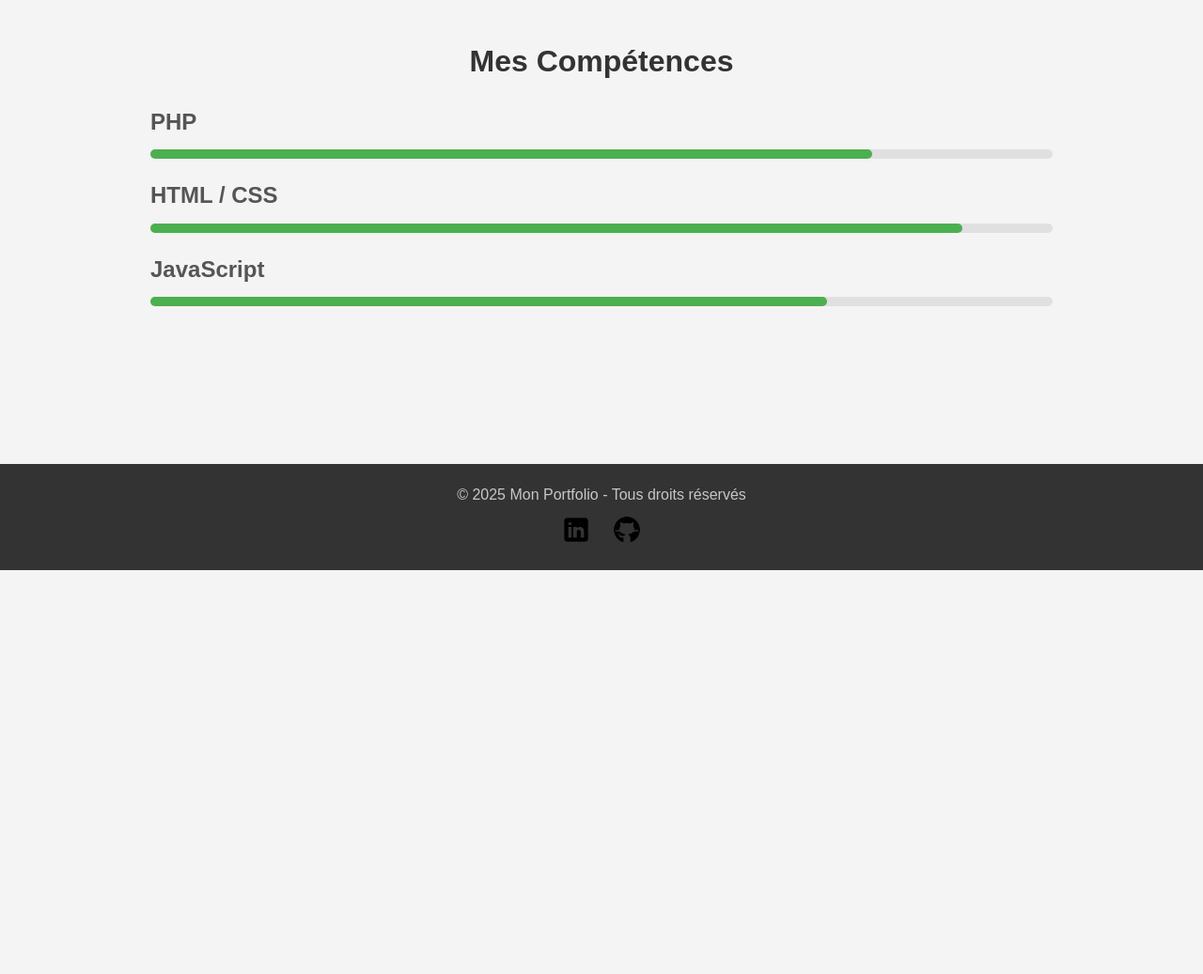
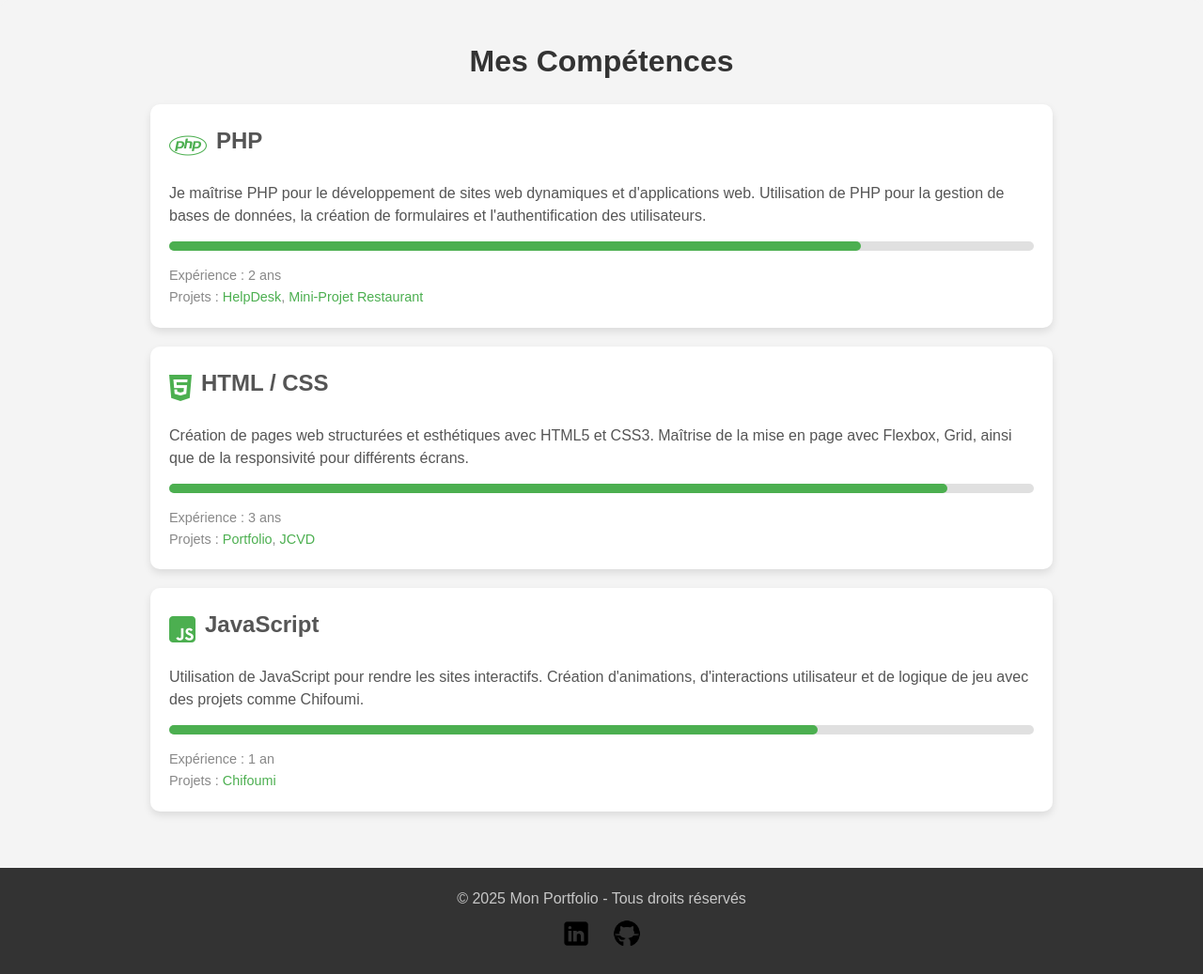
Before and after one commit to BobZouille57/PortFolio, a PHP site: page /skills.php in a window 1280 px wide. Shown: the part 193-1230 px from the top of the page at 94% size. Before the commit the page ends 800 px from the top, so only its background shows below. Run offline with PHP 8.4, Linux system fonts and the light colour scheme; some libraries are stand-ins or nearby versions.

Commit message:
v2 skills

```diff
--- a/assets/css/skills.css
+++ b/assets/css/skills.css
@@ -2,12 +2,35 @@
     text-align: center;
     padding: 40px;
     background-color: #f4f4f4;
+    border-radius: 10px;
 }
 
 .skill {
     width: 80%;
     margin: 20px auto;
     text-align: left;
+    background: white;
+    border-radius: 10px;
+    box-shadow: 0 4px 8px rgba(0, 0, 0, 0.1);
+    padding: 20px;
+    transition: transform 0.3s ease, box-shadow 0.3s ease;
+}
+
+.skill:hover {
+    transform: translateY(-10px);
+    box-shadow: 0 8px 16px rgba(0, 0, 0, 0.2);
+}
+
+.skill-header {
+    display: flex;
+    align-items: center;
+    margin-bottom: 15px;
+}
+
+.skill-header i {
+    font-size: 2rem;
+    margin-right: 10px;
+    color: #4CAF50;
 }
 
 .skill h3 {
@@ -15,10 +38,18 @@
     margin-bottom: 10px;
 }
 
+.skill-description {
+    font-size: 1rem;
+    color: #555;
+    margin-bottom: 15px;
+    line-height: 1.5;
+}
+
 .progress-bar {
     background-color: #e0e0e0;
     border-radius: 5px;
     height: 10px;
+    margin-bottom: 15px;
 }
 
 .progress {
@@ -26,3 +57,26 @@
     height: 10px;
     border-radius: 5px;
 }
+
+.skill-info {
+    font-size: 0.9rem;
+    color: #888;
+}
+
+.skill-info a {
+    color: #4CAF50;
+    text-decoration: none;
+}
+
+.skill-info a:hover {
+    text-decoration: underline;
+}
+
+@media (max-width: 768px) {
+    .skills-container {
+        padding: 20px;
+    }
+    .skill {
+        width: 100%;
+    }
+}
--- a/skills.php
+++ b/skills.php
@@ -1,27 +1,58 @@
 <?php include('includes/header.php'); ?>
 <?php include('includes/navbar.php'); ?>
+
 <div class="skills-container">
     <h2>Mes Compétences</h2>
+
     <div class="skill">
-        <h3>PHP</h3>
+        <div class="skill-header">
+            <i class="fab fa-php"></i>
+            <h3>PHP</h3>
+        </div>
+        <p class="skill-description">Je maîtrise PHP pour le développement de sites web dynamiques et d'applications web. Utilisation de PHP pour la gestion de bases de données, la création de formulaires et l'authentification des utilisateurs.</p>
         <div class="progress-bar">
             <div class="progress" style="width: 80%;"></div>
         </div>
+        <div class="skill-info">
+            <p>Expérience : 2 ans</p>
+            <p>Projets : <a href="https://github.com/BobZouille57/Helpdesk" target="_blank">HelpDesk</a>, <a href="https://github.com/BobZouille57/Mini-Projet" target="_blank">Mini-Projet Restaurant</a></p>
+        </div>
     </div>
+
     <div class="skill">
-        <h3>HTML / CSS</h3>
+        <div class="skill-header">
+            <i class="fab fa-html5"></i>
+            <h3>HTML / CSS</h3>
+        </div>
+        <p class="skill-description">Création de pages web structurées et esthétiques avec HTML5 et CSS3. Maîtrise de la mise en page avec Flexbox, Grid, ainsi que de la responsivité pour différents écrans.</p>
         <div class="progress-bar">
             <div class="progress" style="width: 90%;"></div>
         </div>
+        <div class="skill-info">
+            <p>Expérience : 3 ans</p>
+            <p>Projets : <a href="https://github.com/BobZouille57/PortFolio" target="_blank">Portfolio</a>, <a href="https://github.com/BobZouille57/JCVD-PCl-ment" target="_blank">JCVD</a></p>
+        </div>
     </div>
+
     <div class="skill">
-        <h3>JavaScript</h3>
+        <div class="skill-header">
+            <i class="fab fa-js-square"></i>
+            <h3>JavaScript</h3>
+        </div>
+        <p class="skill-description">Utilisation de JavaScript pour rendre les sites interactifs. Création d'animations, d'interactions utilisateur et de logique de jeu avec des projets comme Chifoumi.</p>
         <div class="progress-bar">
             <div class="progress" style="width: 75%;"></div>
         </div>
+        <div class="skill-info">
+            <p>Expérience : 1 an</p>
+            <p>Projets : <a href="https://github.com/BobZouille57/Exercice-JS" target="_blank">Chifoumi</a></p>
+        </div>
     </div>
+
 </div>
+
 <?php include('includes/footer.php'); ?>
 
 <link rel="stylesheet" href="assets/css/skills.css">
+<script src="https://kit.fontawesome.com/a076d05399.js"></script>
 <script src="js/skills.js"></script>
```
